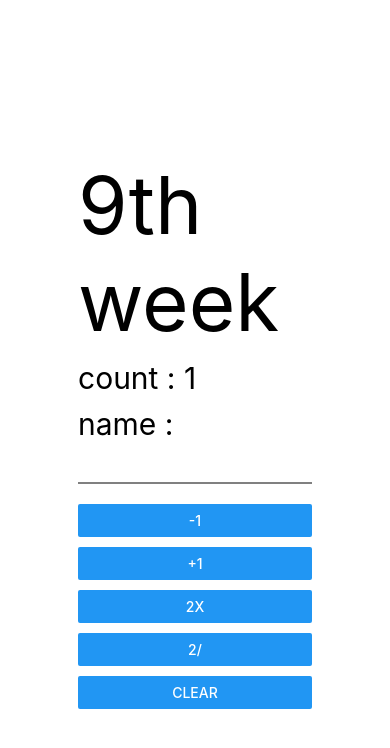
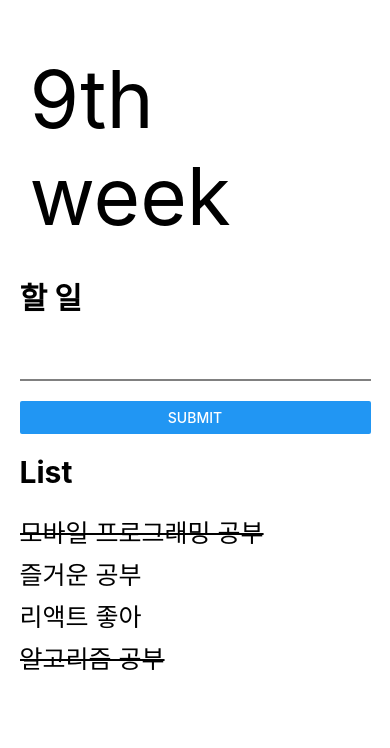
Before and after one commit to Kimsj912/MobileProgramming, a React Native app: screen / in a window 390 px wide. Shown: the top 748 px of the page. Built offline with nearby package versions, Linux system fonts and the light colour scheme.

Commit message:
simple todo making

```diff
--- a/App.js
+++ b/App.js
@@ -1,34 +1,43 @@
-import React, { useState, useEffect } from 'react';
-import {View, StyleSheet, Text, Button, TextInput } from 'react-native';
+import React, { useState, useRef } from 'react';
+import {View, StyleSheet, Text, Button, TextInput, ScrollView } from 'react-native';
+import List from './src/List';
 
 const App = () => {
-    const [num, setNum] = useState(1);
-    const [name, setName] = useState("");
-    useEffect(() => {
-        console.log("mount (최초 1회만)");
-    },[])
-    useEffect(() => {
-        console.log("mount + update");
-    })
-    useEffect(() => {
-        console.log("mount + name이 update될 때");
-    }, [name])
-
+    const [value, setValue] = useState("");
+    const [todo, setTodo] = useState(List);
+    const listViewRef = useRef({});
+    const addTodo = () =>{
+        let now = new Date();
+        setTodo([...todo, {id: `todo${now}`, text: value, date: now, selected: false}]);
+    }
+    const listSelected = (e) =>{
+        e.selected = !e.selected;
+        listViewRef.current[e.id].style.textDecorationLine = e.selected? 'line-through': 'none';
+    }
     return (
     <View style={styles.container}>
         <View style={styles.wrapper}>
-            <Text style={{fontSize:80}}>9th week</Text>
-            <Text style={styles.title}>count : {num}</Text>
-            <Text style={styles.title}>name : {name}</Text>
-            <TextInput style={styles.textInput} onChangeText={e=>setName(e)} />
+            <Text style={{fontSize:80, padding: 10}}>9th week</Text>
+            <Text style={styles.title}>할 일</Text>
+            <TextInput style={styles.textInput} onChangeText={e=>setValue(e)} />
         </View>
         <View style={styles.wrapper}>
-            <Button title='-1' onPress={()=>{setNum(num-1)}} />
-            <Button title='+1' onPress={()=>{setNum(num+1)}} />
-            <Button title='2x' onPress={()=>{setNum(num*2)}} />
-            <Button title='2/' onPress={()=>{setNum(num/2)}} />
-            <Button title='clear' onPress={()=>{setNum(1)}} />
+            <Button title='submit' onPress={()=>addTodo()} />
         </View>
+        <View style={{ width: '100%', flexDirection:'row', justifyContent:'flex-start', alignItems:'center'}}>
+            <Text style={styles.title}>List</Text>
+        </View>
+        <ScrollView style={styles.listView} >
+            {todo.map((e)=>(
+                <View style={styles.listItem} key={e.id} onPress={()=>{listSelected(e)}} onClick={()=>{listSelected(e)}} >
+                {e.selected ?(
+                    <Text style={styles.listItemTextSelected} selected={e.selected} ref={ref=>(listViewRef.current[e.id]=ref)}>{e.text}</Text>
+                ):(
+                    <Text style={styles.listItemText} selected={e.selected} ref={ref=>(listViewRef.current[e.id]=ref)}>{e.text}</Text>
+                )}
+                </View>
+            ))}
+        </ScrollView>
     </View>
     );
 };
@@ -39,23 +48,43 @@ const styles = StyleSheet.create({
         justifyContent: 'center',
         alignItems: 'center',
         backgroundColor: '#ffffff',
-        width: `60vw`,
+        padding: '5%',
+        width: '100%',
         alignSelf: 'center',
     },
     wrapper:{
-        width: `100%`,
         marginTop: 20,
-        gap: 10,
+        width: '100%',
     },
     textInput:{
-        width: `100%`,
-        height: `2rem`,
-        fontSize: '2rem',
+        fontSize: 18,
         borderBottomColor: 'gray',
         borderBottomWidth: 2,
+        padding: 10,
     },
     title: {
         fontSize: 30,
+        fontWeight: 'bold',
+        paddingVertical: 20,
+    },
+    listView: {
+        display: 'flex',
+        flexDirection: 'column',
+        width: '100%',
+    },
+    listItem: {
+        flex: 1,
+        flexDirection: 'row',
+        justifyContent: 'space-between',
+        alignItems: 'center',
+        marginVertical: 3,
+    },
+    listItemText: {
+        fontSize: 25,
+    },
+    listItemTextSelected: {
+        fontSize: 25,
+        textDecorationLine: 'line-through',
     },
 });
 
--- /dev/null
+++ b/src/List.js
@@ -0,0 +1,8 @@
+let List = [
+    {id: 1, text:"모바일 프로그래밍 공부", date:"2022-03-04 15:00", selected: true},
+    {id: 2, text:"즐거운 공부", date:"2022-03-04 15:10", selected: false},
+    {id: 3, text:"리액트 좋아", date:"2022-03-04 15:20", selected: false},
+    {id: 4, text:"알고리즘 공부", date:"2022-03-04 15:30", selected: true},
+]
+
+export default List;
```
